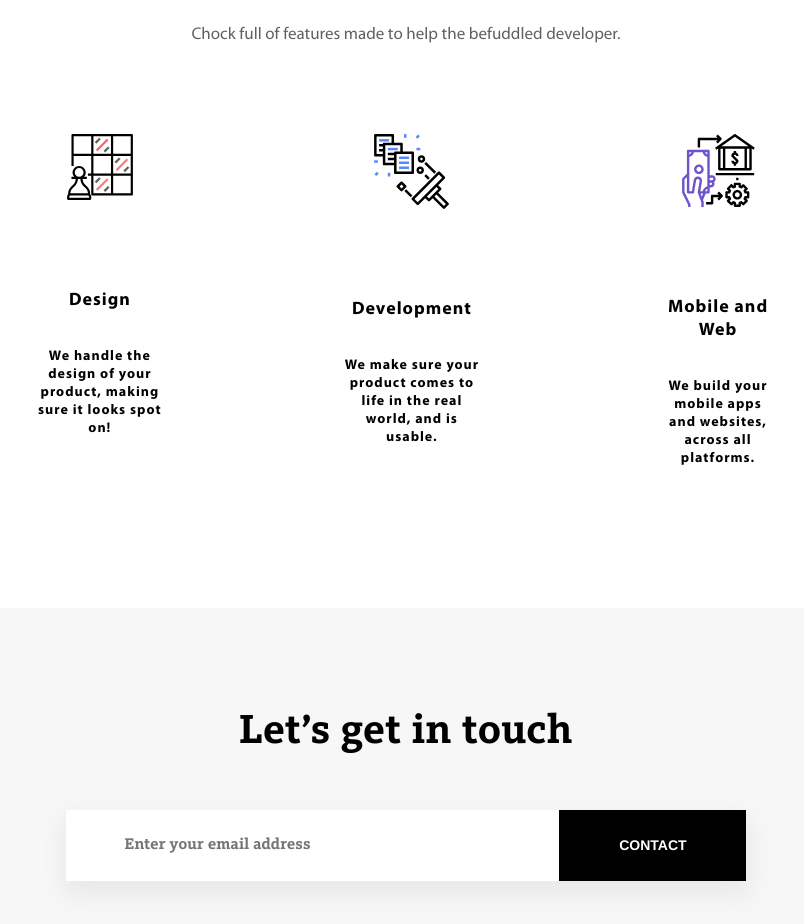
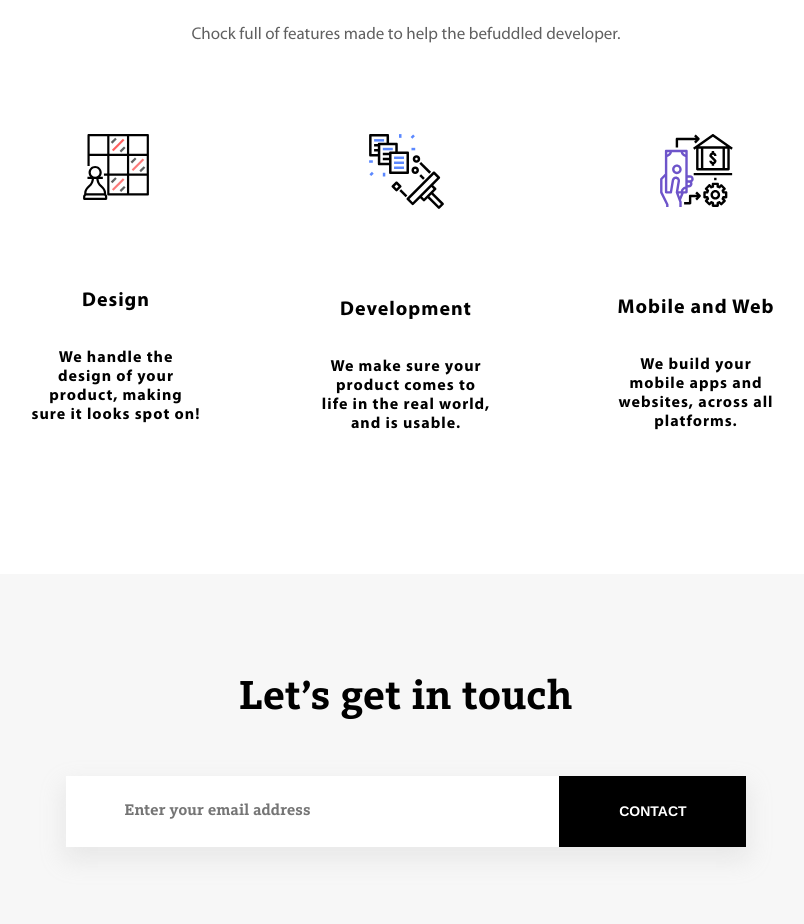
Before and after one commit to ProspektStudio/prospektstudio.github.io, a plain HTML site: page index.html in a window 1280 px wide. Shown: the part 1340-2264 px from the top of the page, without its empty margins (234-1038 px from the left). Drawn offline with Linux system fonts and the light colour scheme.

Commit message:
Small tweaks

```diff
--- a/index.html
+++ b/index.html
@@ -60,7 +60,7 @@
 
     <div id="des-dev-mob_web">
 
-        <div></div>
+        <div class="space"></div>
 
         <div>
             <img src="icons/Design.svg">
@@ -92,7 +92,7 @@
             </div>
         </div>
 
-        <div></div>
+        <div class="space"></div>
 
     </div>
 
--- a/style.scss
+++ b/style.scss
@@ -194,11 +194,15 @@ $header-margin: 89px;
 #des-dev-mob_web {
   margin-top: 89px;
   display: flex;
-  justify-content: space-around;
 
   > div {
-    margin-left: 90px;
-    margin-right: 90px;
+    margin-left: 60px;
+    margin-right: 60px;
+    flex: 2;
+  }
+
+  > .space {
+    flex: 1;
   }
 
   img {
@@ -209,7 +213,7 @@ $header-margin: 89px;
     margin-top: 89px;
 
     @extend .MyriadPro;
-    font-size: 18px;
+    font-size: 20px;
     font-weight: bold;
     letter-spacing: 1px;
     text-align: center;
@@ -220,7 +224,7 @@ $header-margin: 89px;
     margin-top: 36px;
 
     @extend .MyriadPro;
-    font-size: 14px;
+    font-size: 16px;
     font-weight: bold;
     letter-spacing: 1px;
     text-align: center;
```
Also changed, not shown: style.css, 1 other file.
